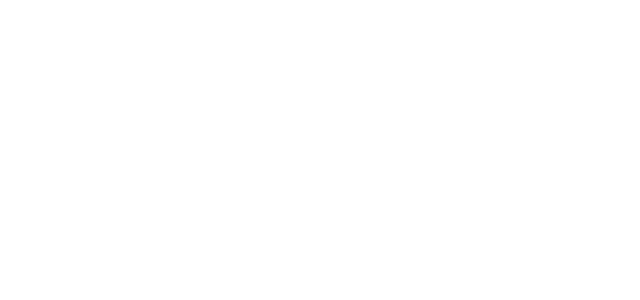
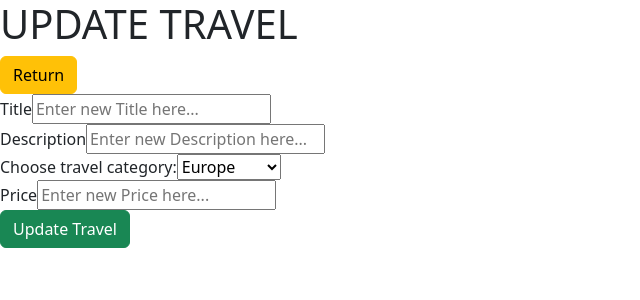
Before and after one commit to nedimburo/webtravel_289, a React (Create React App) app in the folder client/: page /update-travel/1 in a window 1280 px wide. Before the commit this address had no page. Shown: the top 300 px of the page, without its empty margins (0-640 px from the left). Built offline with nearby package versions, Linux system fonts and the light colour scheme.

Commit message:
Added update travel functionality for admin

```diff
--- a/client/src/Admin.js
+++ b/client/src/Admin.js
@@ -6,6 +6,7 @@ import axios from "axios";
 function Admin(){
     const [userInfo, setUserInfo] = useState(JSON.parse(localStorage.getItem("user")));
     const [users, setUsers] = useState([]);
+    const [travels, setTravels] = useState(null);
 
     useEffect(() => {
         setUserInfo(JSON.parse(localStorage.getItem("user")));
@@ -22,6 +23,12 @@ function Admin(){
         };
 
         fetchUsers();
+    }, []);
+
+    useEffect(()=>{
+        axios.get('http://localhost:3001/travel/get-travels')
+        .then(response=>setTravels(response.data))
+        .catch(error=>console.error("Error fetching travel informations", error));
     }, []);
 
     const handleStatus=async(id, type)=>{
@@ -42,6 +49,10 @@ function Admin(){
         return <div>Loading Loggedin User Information...</div>
     }
 
+    if (!travels){
+        return <div>Loading Travels...</div>
+    }
+
     if (!users){
         return <div>Loading Users...</div>
     }
@@ -54,8 +65,8 @@ function Admin(){
             <Link to={'/create-user'} className="btn btn-success w-10">Create New User</Link>
             <Link to={'/create-travel'} className="btn btn-success w-10">Create New Travel</Link>
             <h2>Registered Users:</h2>
-            {users.map(user=>(
-                <div>
+            {users.map((user, index)=>(
+                <div key={index}>
                     <p>{user._id}</p>
                     <p>{user.username}</p>
                     <p>{user.email}</p>
@@ -67,6 +78,19 @@ function Admin(){
                     )}
                 </div>
             ))}
+            <h2>Travel Offers:</h2>
+            {travels.length === 0 ? (
+                <p>No travels have been created.</p>
+            ) : (
+                travels.map((travel, index) => (
+                    <div key={index}>
+                        <p>{travel.title}</p>
+                        <p>{travel.category}</p>
+                        <button className='btn btn-primary w-10'>DETAILS</button>
+                        <Link to={`/update-travel/${travel._id}`} className='btn btn-primary w-10'>UPDATE</Link>
+                    </div>
+                ))
+            )}
         </div>
     )
 }
--- a/client/src/App.js
+++ b/client/src/App.js
@@ -9,6 +9,7 @@ import CreateUser from './CreateUser';
 import UpdateUser from './UpdateUser';
 import CreateTravel from './CreateTravel';
 import GuestHome from './GuestHome';
+import UpdateTravel from './UpdateTravel';
 
 function App() {
   return (
@@ -23,6 +24,7 @@ function App() {
           <Route path='/create-user' element={<CreateUser />}></Route>
           <Route path='/update-user/:userId' element={<UpdateUser />}></Route>
           <Route path='/create-travel' element={<CreateTravel />}></Route>
+          <Route path='/update-travel/:travelId' element={<UpdateTravel />}></Route>
         </Routes>
       </BrowserRouter>
   );
--- a/client/src/Home.js
+++ b/client/src/Home.js
@@ -1,15 +1,28 @@
 import React, { useState, useEffect } from 'react';
 import LogoutButton from "./LogoutButton";
+import { Link } from 'react-router-dom';
+import axios from "axios";
 
 function Home(){
     const [userInfo, setUserInfo] = useState(JSON.parse(localStorage.getItem("user")));
+    const [travels, setTravels] = useState(null);
 
     useEffect(() => {
         setUserInfo(JSON.parse(localStorage.getItem("user")));
     }, []);
 
+    useEffect(()=>{
+        axios.get('http://localhost:3001/travel/get-travels')
+        .then(response=>setTravels(response.data))
+        .catch(error=>console.error("Error fetching travel informations", error));
+    }, []);
+
     if (!userInfo){
         return <div>Loading Loggedin User Information...</div>
+    }
+
+    if (!travels){
+        return <div>Loading Travels...</div>
     }
 
     return(
@@ -17,6 +30,18 @@ function Home(){
             <h1>Home Page</h1>
             <p>User: {userInfo.username}</p>
             <LogoutButton />
+            <h2>Travel Offers:</h2>
+            {travels.length === 0 ? (
+                <p>No travels currently available.</p>
+            ) : (
+                travels.map((travel, index) => (
+                    <div key={index}>
+                        <p>{travel.title}</p>
+                        <p>{travel.category}</p>
+                        <button className='btn btn-primary w-10'>DETAILS</button>
+                    </div>
+                ))
+            )}
         </div>
     )
 }
--- /dev/null
+++ b/client/src/UpdateTravel.js
@@ -0,0 +1,76 @@
+import React, { useState } from "react";
+import { Link, useNavigate, useParams } from "react-router-dom";
+import axios from "axios";
+
+function UpdateTravel(){
+    const {travelId}=useParams();
+    const [travelData, setTravelData] = useState({
+        title: "",
+        description: "",
+        category: "Europe",
+        price: 0,
+    });
+
+    const handleChange = (e) => {
+        setTravelData({ ...travelData, [e.target.name]: e.target.value });
+    };
+
+    const navigate=useNavigate();
+
+    const handleSubmit = (e) => {
+        e.preventDefault();
+        axios.put('http://localhost:3001/travel/update-travel/'+travelId, travelData)
+        .then(response=>{
+            console.log("Server response:", response.data);
+            if (response.status===201){
+                alert(response.data.message);
+                navigate("/admin");
+            }
+        })
+        .catch(error=>{
+            console.log(error);
+            alert(error.response.data.message);
+        });
+    };
+
+    return(
+        <div>
+            <h1>UPDATE TRAVEL</h1>
+            <Link to={'/admin'} className="btn btn-warning w-10">Return</Link>
+            <form onSubmit={handleSubmit}>
+                <div>
+                    <label htmlFor="title">Title</label>
+                    <input type="text" placeholder="Enter new Title here..." name="title"
+                    onChange={handleChange}/>
+                </div>
+                <div>
+                    <label htmlFor="description">Description</label>
+                    <input type="description" placeholder="Enter new Description here..." name="description"
+                    onChange={handleChange}/>
+                </div>
+                <div>
+                    <label htmlFor="category">Choose travel category:</label>
+                    <select name="category" onChange={handleChange}>
+                        <option value="Europe">Europe</option>
+                        <option value="America">America</option>
+                        <option value="Australia">Australia</option>
+                        <option value="Asia">Asia</option>
+                        <option value="Africa">Africa</option>
+                        <option value="Short Trips">Short Trips</option>
+                        <option value="Long Trips">Long Trips</option>
+                        <option value="Summer">Summer</option>
+                        <option value="Winter">Winter</option>
+                    </select>
+                </div>
+                <div>
+                    <label htmlFor="price">Price</label>
+                    <input type="number" step="0.01" placeholder="Enter new Price here..." name="price"
+                    onChange={handleChange}/>
+                </div>
+                <button type="submit" className="btn btn-success w-10">Update Travel</button>
+            </form>
+        </div>
+    )
+}
+
+export default UpdateTravel;
```
Also changed, not shown: 2 other files (tests, documents, lock files or other folders).
